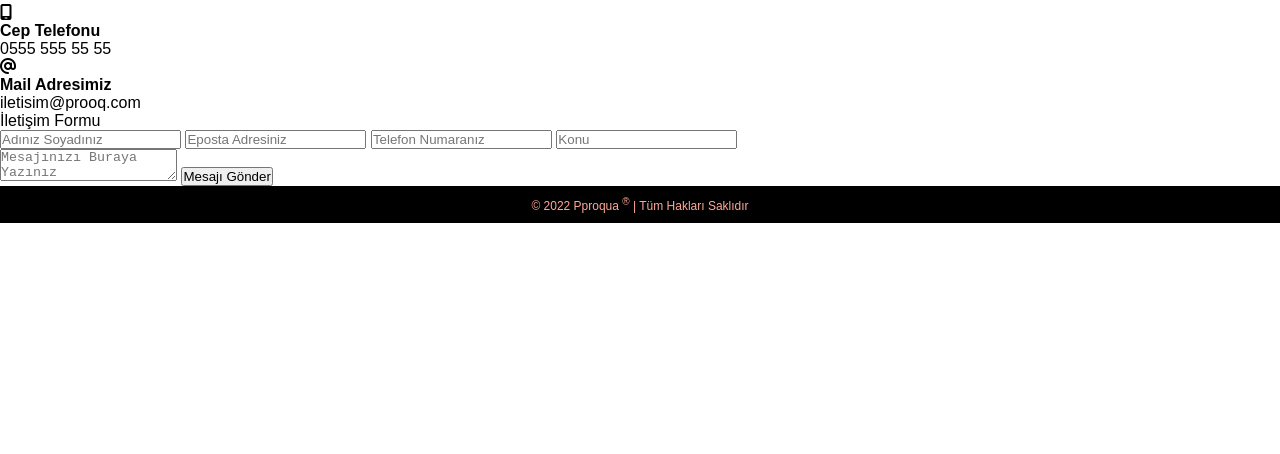
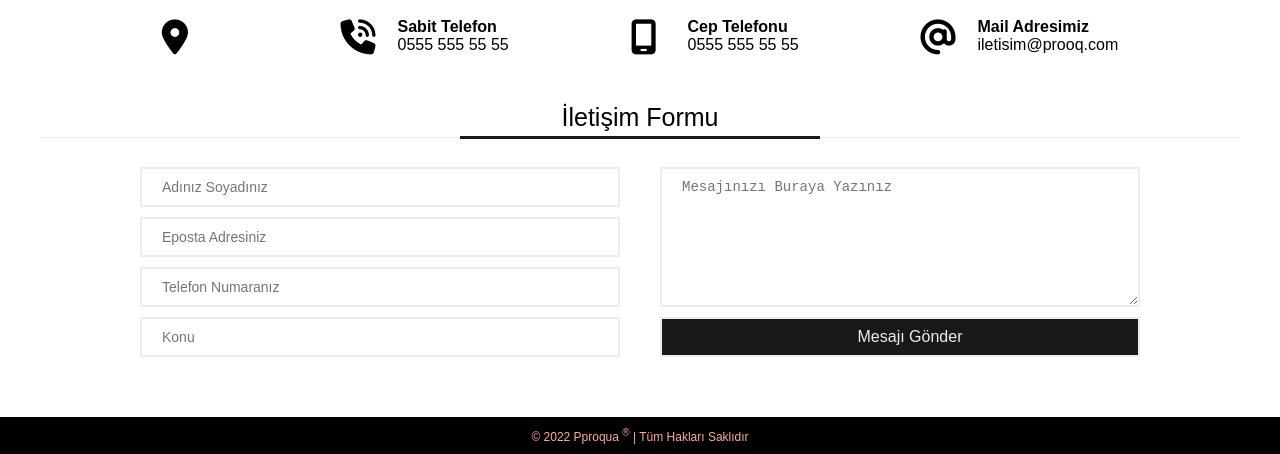
Before and after one commit to BatuhanNC/Pproqua-, a plain HTML site: page contact.html in a window 1280 px wide. Shown: the part 490-944 px from the top of the page. Before the commit the page ends 800 px from the top, so only its background shows below. Drawn offline with Linux system fonts and the light colour scheme.

Commit message:
Update style.css

```diff
--- a/style/style.css
+++ b/style/style.css
@@ -225,6 +225,108 @@ footer .footer_text a {
   color: #ffa898;
   text-decoration: none;
 }
+/* CONTACT PAGE CSS START!!!!!!!!!!!!!!!!!!!!!!!!!!!!!!!!!!!!!!!!!!!!!11 */
+/*  */
+/*  */
+.contact {
+  width: 100%;
+  background-color: #fff;
+  padding: 20px 40px;
+}
+
+.contact .contact_box .contact_title {
+  width: 100%;
+  font-size: 30px;
+  text-align: center;
+  position: relative;
+  display: flex;
+  align-items: center;
+  justify-content: center;
+  padding: 5px 0;
+}
+.contact .contact_box .contact_title::before {
+  content: " ";
+  position: absolute;
+  width: 25%;
+  height: 2px;
+  background-color: #000;
+  bottom: 0;
+}
+.contact .contact_box .contact_title::after {
+  content: " ";
+  position: absolute;
+  bottom: -2px;
+  width: 10%;
+  height: 6px;
+  background-color: #000;
+}
+.contact .contact_box-first .information {
+  width: 100%;
+  display: flex;
+  align-items: center;
+  justify-content: space-evenly;
+  padding: 40px 0;
+}
+.contact .contact_box-first .information .info_item {
+  display: flex;
+  font-size: 16px;
+}
+.contact .contact_box-first .information .info_item span {
+  min-width: 50px;
+  font-size: 35px;
+  margin-right: 7px;
+}
+.contact_form .contact_title {
+  font-size: 25px !important;
+}
+.contact_form .contact_title::before {
+  width: 100% !important;
+  height: 1px !important;
+  bottom: -1px !important;
+  background-color: #ededed !important;
+}
+.contact_form .contact_title::after {
+  background-color: #191919 !important;
+  height: 3px !important;
+  width: 30% !important;
+}
+.contact_form form {
+  padding: 30px 0;
+  display: grid;
+  grid-template-columns: repeat(2, 1fr);
+}
+.contact_form form .form_left {
+  padding: 0 20px 0 100px;
+}
+.contact_form form .form_right {
+  padding: 0 100px 0 20px;
+}
+.contact_form form input {
+  width: 100%;
+  height: 40px;
+  margin-bottom: 10px;
+  border: 2px solid #ededed;
+  color: #757575;
+  font-size: 14px;
+  font-weight: 500;
+  padding: 0 0 0 20px;
+}
+.contact_form form textarea {
+  width: 100%;
+  min-height: 140px;
+  margin-bottom: 6px;
+  border: 2px solid #ededed;
+  color: #191919;
+  font-size: 14px;
+  font-weight: 500;
+  padding: 10px 0 0 20px;
+  resize: vertical;
+}
+.contact_form form input[type="submit"] {
+  background-color: #191919;
+  color: #ededed;
+  font-size: 16px;
+}
 @media only screen and (max-width: 500px) {
   .menu {
     display: none !important;
@@ -281,4 +383,29 @@ footer .footer_text a {
     width: 250px;
     height: 250px;
   }
+  /* CONTACT CSS RESPONSIBLE CODES */
+  .contact .contact_box-first .contact_title::before {
+    width: 75% !important;
+  }
+  .contact .contact_box-first .contact_title::after {
+    width: 30%;
+  }
+  .contact .contact_box-first .information {
+    flex-direction: column;
+    align-items: flex-start;
+  }
+  .contact .contact_box-first .info_item {
+    margin-bottom: 25px;
+  }
+  .contact_form form {
+    display: flex !important;
+    flex-direction: column;
+  }
+  .contact_form form input {
+    width: 100%;
+  }
+  .contact_form form .form_left,
+  .contact_form form .form_right {
+    padding: 0 !important;
+  }
 }
```
